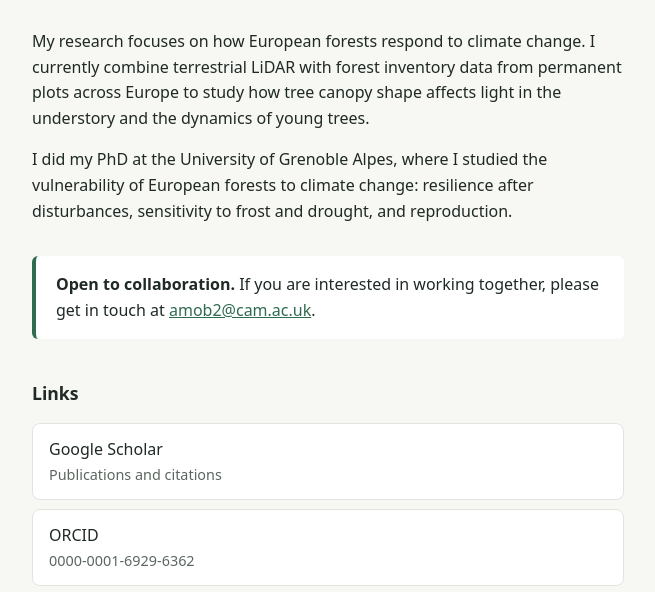
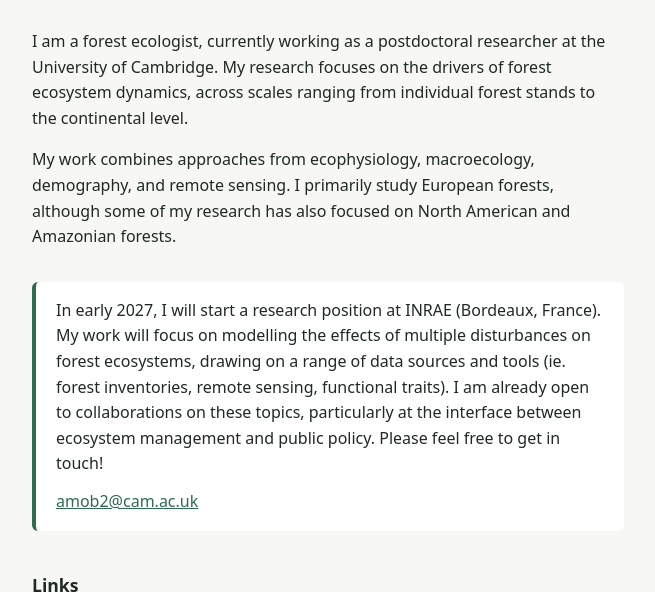
Before and after one commit to annebaranger/annebaranger.github.io, a plain HTML site: page index.html in a window 1280 px wide. Shown: the part 187-779 px from the top of the page, without its empty margins (312-967 px from the left). Drawn offline with Linux system fonts and the light colour scheme.

Commit message:
Update bio and collaboration text

```diff
--- a/index.html
+++ b/index.html
@@ -64,6 +64,7 @@
       border-radius: 6px;
     }
     .collab p { margin: 0; }
+    .collab p + p { margin-top: 0.75rem; }
     h2 { font-size: 1.1rem; margin: 2.5rem 0 1rem; }
     ul { list-style: none; padding: 0; margin: 0; }
     li { margin: 0 0 0.6rem; }
@@ -92,19 +93,23 @@
     </header>
 
     <p>
-      My research focuses on how European forests respond to climate change. I currently combine
-      terrestrial LiDAR with forest inventory data from permanent plots across Europe to study how
-      tree canopy shape affects light in the understory and the dynamics of young trees.
+      I am a forest ecologist, currently working as a postdoctoral researcher at the University of
+      Cambridge. My research focuses on the drivers of forest ecosystem dynamics, across scales
+      ranging from individual forest stands to the continental level.
     </p>
     <p>
-      I did my PhD at the University of Grenoble Alpes, where I studied the vulnerability of
-      European forests to climate change: resilience after disturbances, sensitivity to frost and
-      drought, and reproduction.
+      My work combines approaches from ecophysiology, macroecology, demography, and remote sensing.
+      I primarily study European forests, although some of my research has also focused on North
+      American and Amazonian forests.
     </p>
 
     <div class="collab">
-      <p><strong>Open to collaboration.</strong> If you are interested in working together, please
-      get in touch at <span class="email">amob2 (at) cam.ac.uk</span>.</p>
+      <p>In early 2027, I will start a research position at INRAE (Bordeaux, France). My work will
+      focus on modelling the effects of multiple disturbances on forest ecosystems, drawing on a
+      range of data sources and tools (ie. forest inventories, remote sensing, functional traits).
+      I am already open to collaborations on these topics, particularly at the interface between
+      ecosystem management and public policy. Please feel free to get in touch!</p>
+      <p><span class="email">amob2 (at) cam.ac.uk</span></p>
     </div>
 
     <h2>Links</h2>
```
